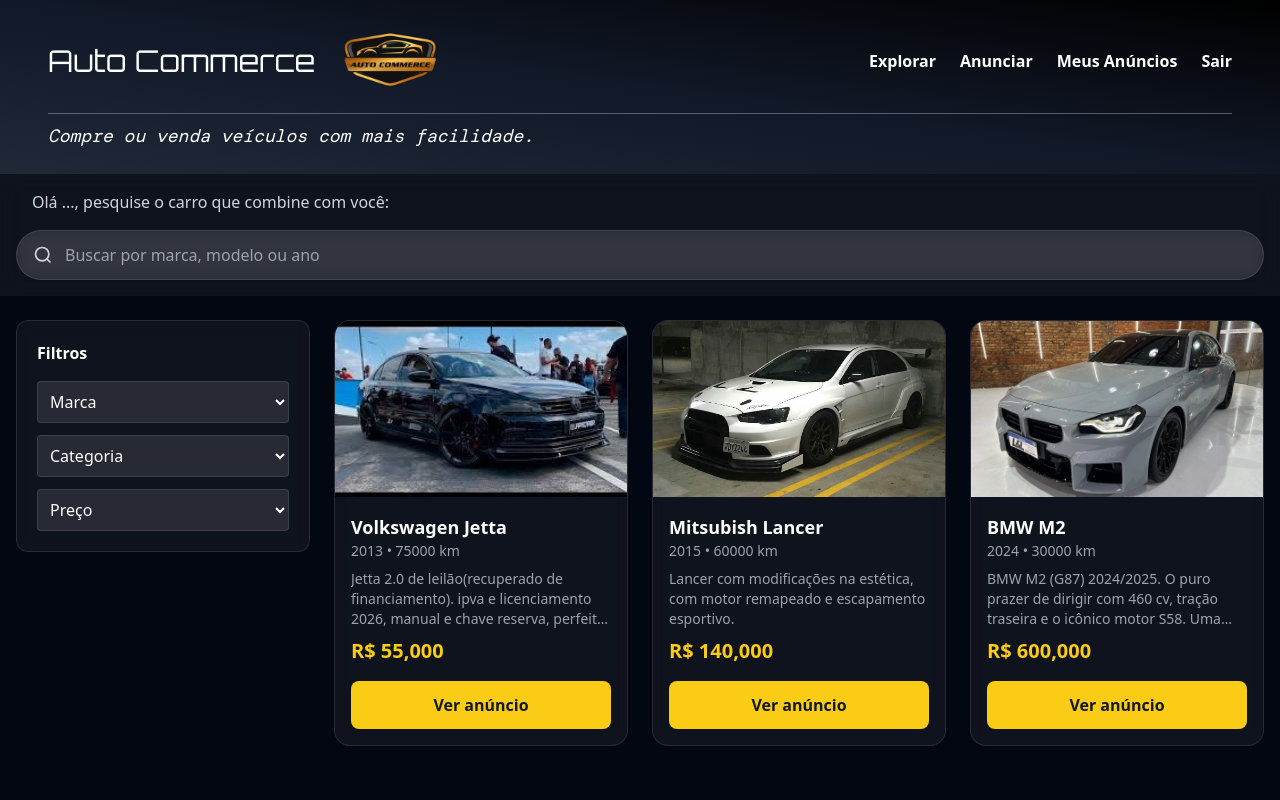
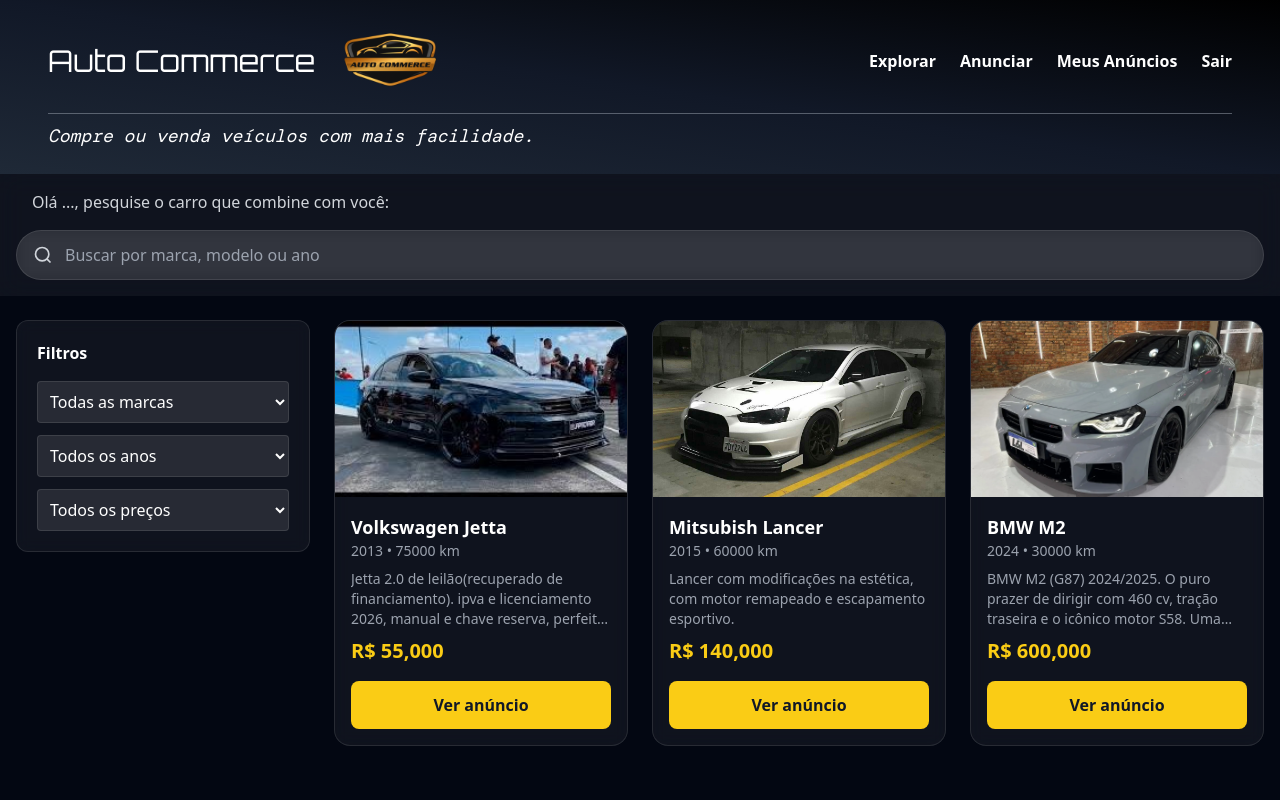
Before and after one commit to pabloquirino/auto-commerce, an Angular app: page /layout/explorar in a window 1280 px wide. Shown: the top 800 px of the page. Built offline with nearby package versions, Linux system fonts and the light colour scheme; a web font is replaced by a local one.

Commit message:
style: customize select and option styles

```diff
--- a/src/app/layout/explorar/explorar.component.html
+++ b/src/app/layout/explorar/explorar.component.html
@@ -30,7 +30,7 @@
 
                 <input type="text" placeholder="Buscar por marca, modelo ou ano"
                     class="flex-1 bg-transparent outline-none text-white placeholder-gray-400" [(ngModel)]="searchTerm"
-                    (input)="onSearch()" />
+                    (input)="applyFilters()" />
             </div>
 
         </div>
@@ -52,19 +52,32 @@
         <button (click)="isFilterOpen = false">✕</button>
     </div>
 
-    <select class="w-full mb-3 p-3 rounded bg-white/10 text-white border border-white/10">
-        <option>Marca</option>
+    <select class="w-full mb-3 p-3 rounded bg-white/10 text-white border border-white/10" [(ngModel)]="selectedBrand"
+        (change)="applyFilters()">
+        <option value="">Todas as marcas</option>
+        <option *ngFor="let brand of brands" [value]="brand" class="text-black italic">
+            {{ brand }}
+        </option>
     </select>
 
-    <select class="w-full mb-3 p-3 rounded bg-white/10 text-white border border-white/10">
-        <option>Categoria</option>
+    <select class="w-full mb-3 p-3 rounded bg-white/10 text-white border border-white/10" [(ngModel)]="selectedYear"
+        (change)="applyFilters()">
+        <option [ngValue]="''">Todos os anos</option>
+        <option *ngFor="let year of years" [ngValue]="year" class="text-black italic">
+            {{ year }}
+        </option>
     </select>
 
-    <select class="w-full p-3 rounded bg-white/10 text-white border border-white/10">
-        <option>Preço</option>
+    <select class="w-full p-2 rounded bg-white/10 text-white border border-white/10" [(ngModel)]="selectedPriceRange"
+        (change)="applyFilters()">
+        <option value="" class="text-black italic">Todos os preços</option>
+        <option value="0-50000" class="text-black italic">Até R$ 50.000</option>
+        <option value="50000-100000" class="text-black italic">R$ 50.000 – 100.000</option>
+        <option value="100000-200000" class="text-black italic">R$ 100.000 – 200.000</option>
+        <option value="200000+" class="text-black italic">Acima de R$ 200.000</option>
     </select>
 
-    <button class="mt-6 w-full py-3 rounded-lg bg-yellow-400 text-gray-900 font-semibold">
+    <button class="mt-6 w-full py-3 rounded-lg bg-yellow-400 text-gray-900 font-semibold hover:bg-yellow-600" (click)="isFilterOpen = false">
         Aplicar filtros
     </button>
 </aside>
@@ -76,16 +89,29 @@
         <aside class="hidden md:block rounded-xl bg-white/5 backdrop-blur border border-white/10 p-5 h-fit">
             <h3 class="font-semibold mb-4 text-white">Filtros</h3>
 
-            <select class="w-full mb-3 p-2 rounded bg-white/10 text-white border border-white/10">
-                <option>Marca</option>
+            <select class="w-full mb-3 p-2 rounded bg-white/10 text-white border border-white/10"
+                [(ngModel)]="selectedBrand" (change)="applyFilters()">
+                <option value="">Todas as marcas</option>
+                <option *ngFor="let brand of brands" [value]="brand" class="text-black italic">
+                    {{ brand }}
+                </option>
             </select>
 
-            <select class="w-full mb-3 p-2 rounded bg-white/10 text-white border border-white/10">
-                <option>Categoria</option>
+            <select class="w-full mb-3 p-2 rounded bg-white/10 text-white border border-white/10"
+                [(ngModel)]="selectedYear" (change)="applyFilters()">
+                <option [ngValue]="''">Todos os anos</option>
+                <option *ngFor="let year of years" [ngValue]="year" class="text-black italic">
+                    {{ year }}
+                </option>
             </select>
 
-            <select class="w-full p-2 rounded bg-white/10 text-white border border-white/10">
-                <option>Preço</option>
+            <select class="w-full p-2 rounded bg-white/10 text-white border border-white/10"
+                [(ngModel)]="selectedPriceRange" (change)="applyFilters()">
+                <option value="" class="text-black italic">Todos os preços</option>
+                <option value="0-50000" class="text-black italic">Até R$ 50.000</option>
+                <option value="50000-100000" class="text-black italic">R$ 50.000 – 100.000</option>
+                <option value="100000-200000" class="text-black italic">R$ 100.000 – 200.000</option>
+                <option value="200000+" class="text-black italic">Acima de R$ 200.000</option>
             </select>
         </aside>
 
--- a/src/app/layout/explorar/explorar.component.ts
+++ b/src/app/layout/explorar/explorar.component.ts
@@ -15,27 +15,61 @@ import { Car } from '../../models/car.model';
 })
 export class ExplorarComponent implements OnInit {
 
-  searchTerm = '';
-  isFilterOpen = false;
-
   cars: Car[] = [];
   filteredCars: Car[] = [];
+  brands: string[] = [];
+  years: number[] = [];
+  selectedBrand: string = '';
+  searchTerm = '';
+  selectedYear: number | '' = '';
+  selectedPriceRange = '';
+
+  isFilterOpen = false;
 
   constructor(private carService: CarService) { }
 
   ngOnInit() {
     this.cars = this.carService.getAll();
     this.filteredCars = this.cars;
+
+    // anos
+    this.years = [...new Set(this.cars.map(car => car.year))]
+      .sort((a, b) => b - a);
+
+    // marcas
+    this.brands = [...new Set(this.cars.map(car => car.brand))]
+      .sort();
   }
 
-  onSearch() {
+  applyFilters() {
     const term = this.searchTerm.toLowerCase();
 
-    this.filteredCars = this.cars.filter(car =>
-      car.brand.toLowerCase().includes(term) ||
-      car.model.toLowerCase().includes(term) ||
-      car.year.toString().includes(term)
-    );
+    this.filteredCars = this.cars.filter(car => {
+      const matchesSearch =
+        car.brand.toLowerCase().includes(term) ||
+        car.model.toLowerCase().includes(term) ||
+        car.year.toString().includes(term);
+
+      const matchesYear =
+        !this.selectedYear || car.year === this.selectedYear;
+
+      const matchesBrand =
+        !this.selectedBrand || car.brand === this.selectedBrand;
+
+      const matchesPrice = (() => {
+        if (!this.selectedPriceRange) return true;
+
+        if (this.selectedPriceRange === '200000+') {
+          return car.price >= 200000;
+        }
+
+        const [min, max] = this.selectedPriceRange.split('-').map(Number);
+        return car.price >= min && car.price <= max;
+      })();
+
+      return matchesSearch && matchesYear && matchesBrand && matchesPrice;
+    });
   }
 
+
 }
```
